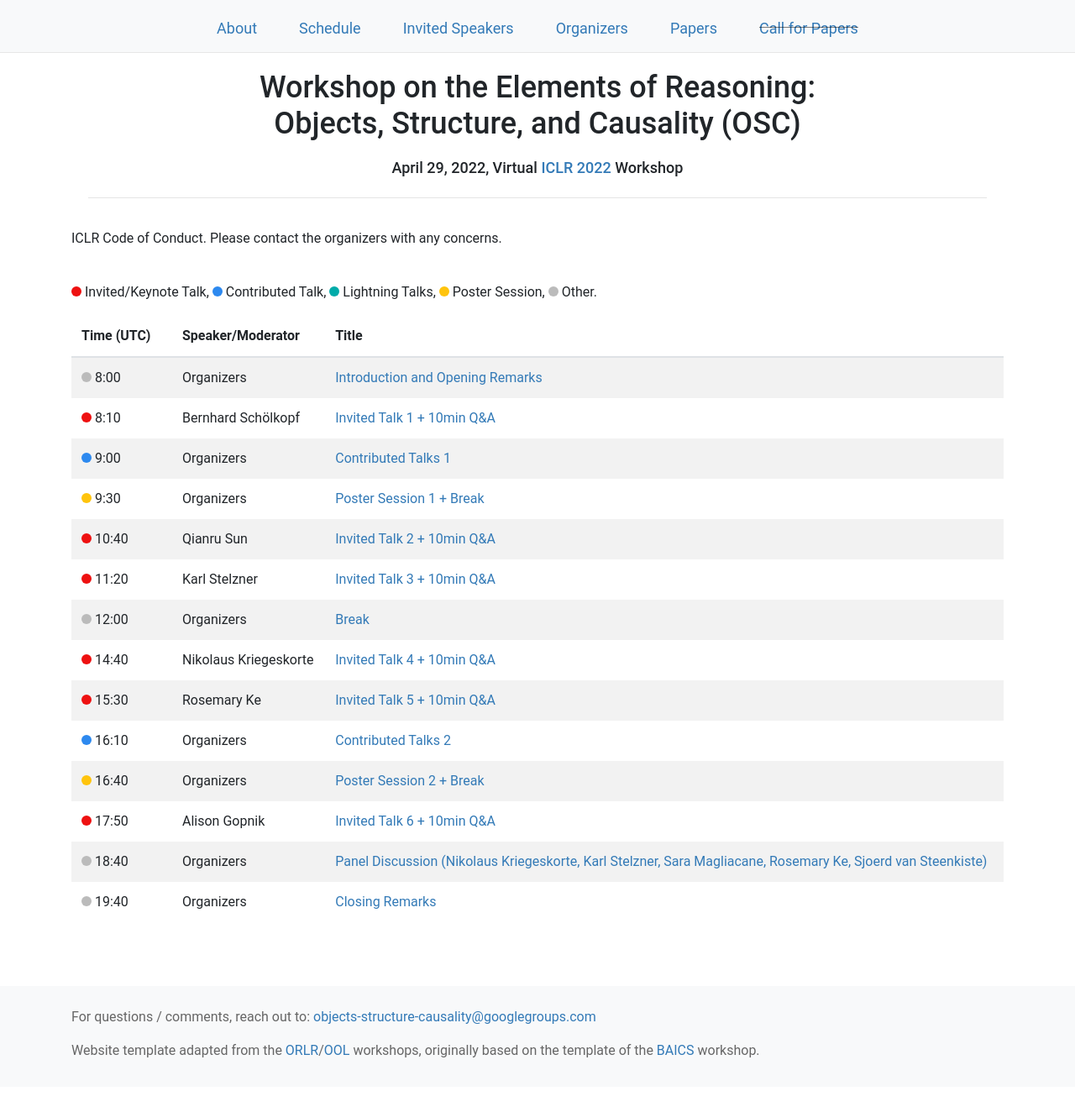
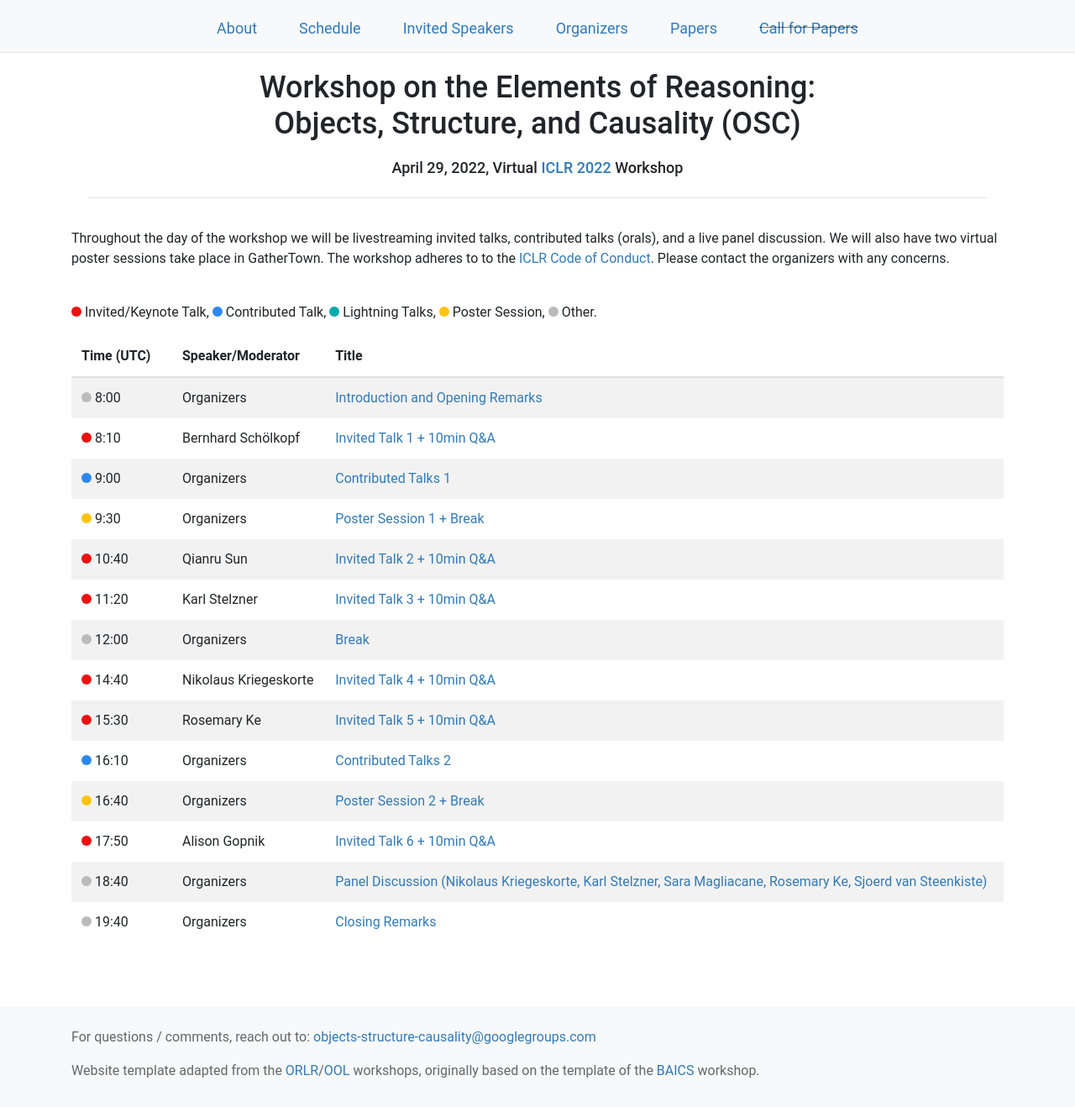
Before and after one commit to objects-structure-causality/objects-structure-causality.github.io, a Jekyll site: the page built from schedule.html, in a window 1280 px wide. Shown: the whole page at 84% size. Built offline with Jekyll 4.4.1, drawn with Linux system fonts in a browser that asks for light colours; nearby versions of some CDN libraries; before the commit the page ends 1294 px from its top, so only the background shows below that.

Commit message:
Fix HTML issue on schedule

```diff
--- a/schedule.html
+++ b/schedule.html
@@ -2,9 +2,9 @@
 layout: default
 ---
 
-<div class="ontributed talks
-<p>Throughout the day of the workshop we will be livestreaming invited talks, lightning talks, and a live panel discussion.
-We will also have two virtual poster sessions take place in gather town. All times listed are in PST.
+<div class="contributed talks">
+<p>Throughout the day of the workshop we will be livestreaming invited talks, contributed talks (orals), and a live panel discussion.
+We will also have two virtual poster sessions take place in GatherTown.
 The workshop adheres to to the <a href="https://iclr.cc/public/CodeOfConduct">ICLR Code of Conduct</a>.
   Please contact the organizers with any concerns.</p>
 
```
